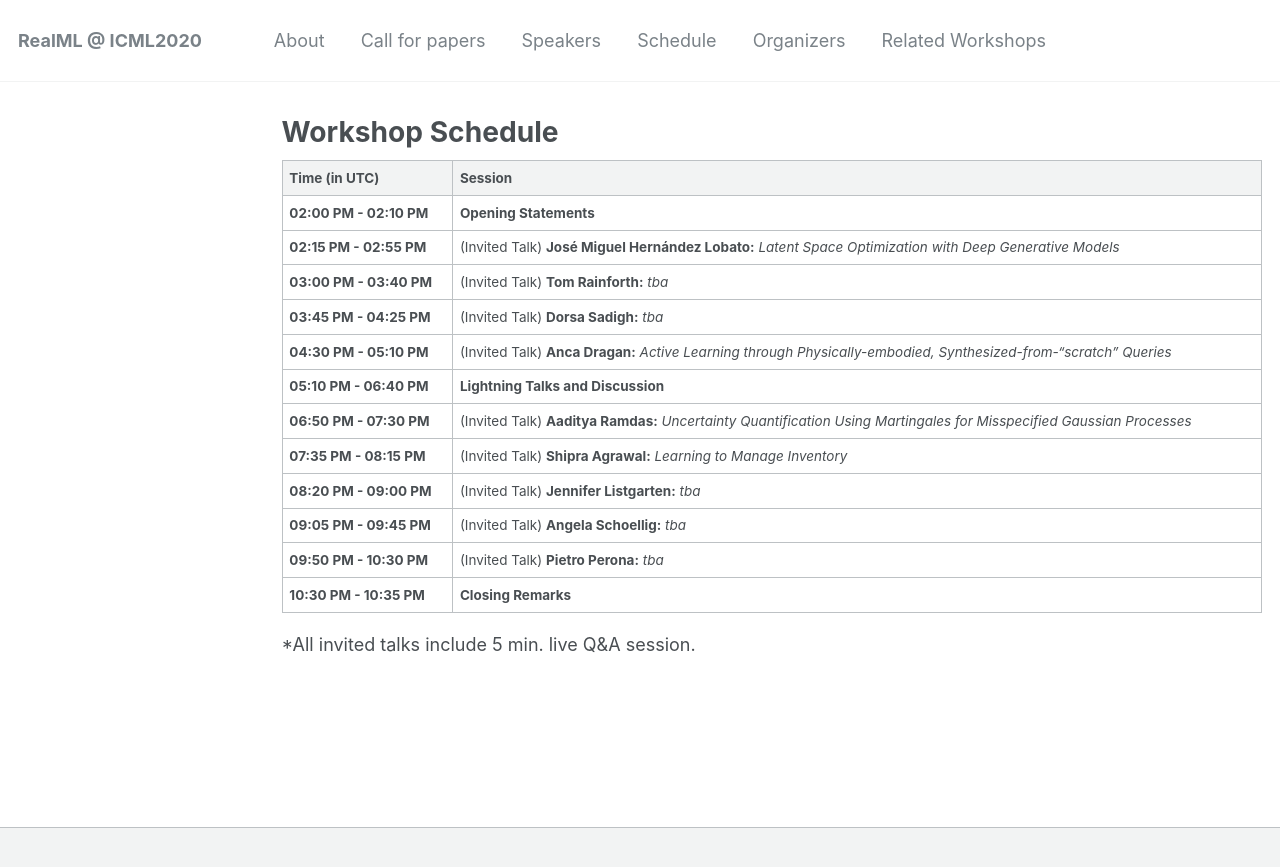
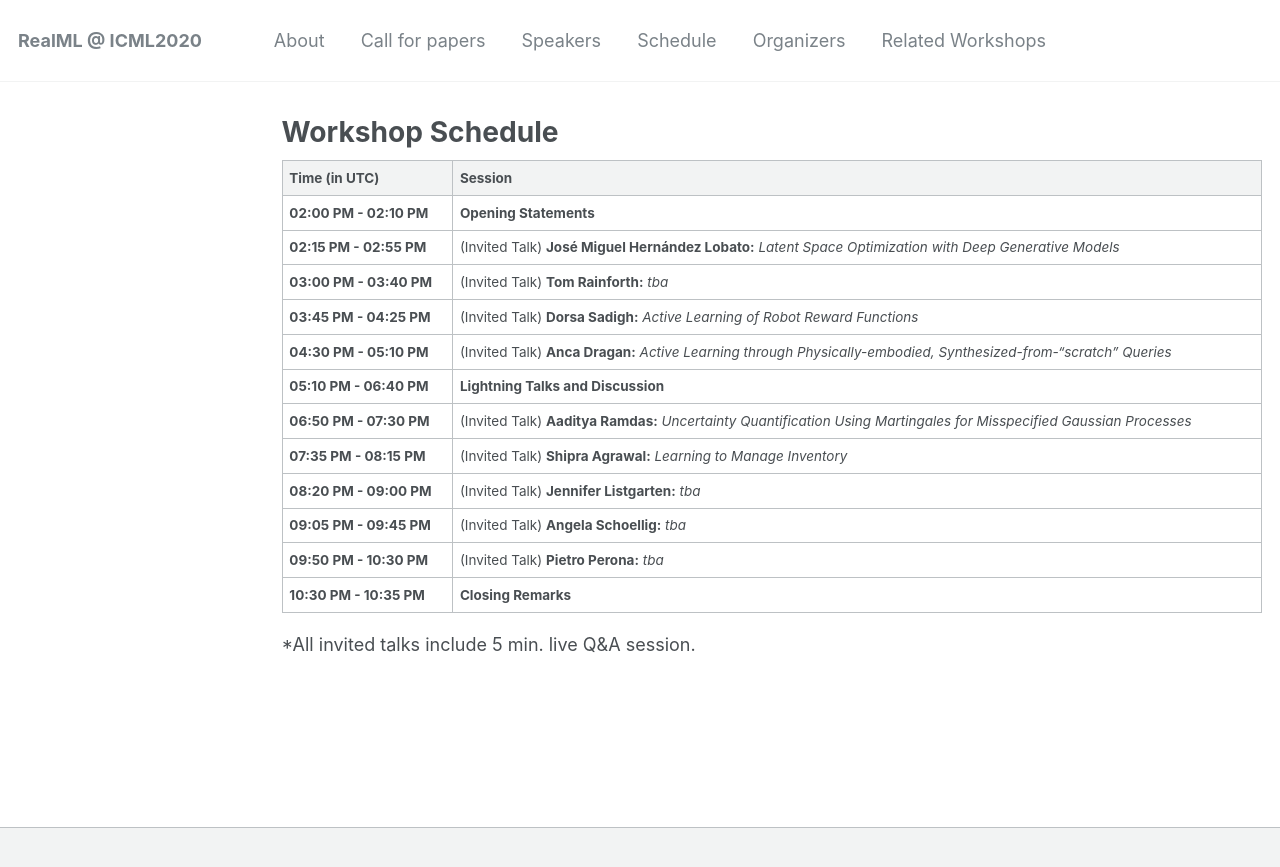
Before and after one commit to realworldml/icml2023, a Jekyll site: the page built from _pages/schedule.md, in a window 1280 px wide. Shown: the top 867 px of the page. Built offline with Jekyll 4.4.1, drawn with Linux system fonts in a browser that asks for light colours.

Commit message:
add Dorsa talk title to schedule

```diff
--- a/_pages/schedule.md
+++ b/_pages/schedule.md
@@ -10,7 +10,7 @@ author_profile: true
 **02:00 PM - 02:10 PM**  <a ></a> |	**Opening Statements**
 **02:15 PM - 02:55 PM**  <a ></a> |	(Invited Talk) **José Miguel Hernández Lobato:** *Latent Space Optimization with Deep Generative Models*
 **03:00 PM - 03:40 PM**  <a ></a> |	(Invited Talk) **Tom Rainforth:** *tba*
-**03:45 PM - 04:25 PM**  <a ></a> |   (Invited Talk) **Dorsa Sadigh:** *tba*
+**03:45 PM - 04:25 PM**  <a ></a> |   (Invited Talk) **Dorsa Sadigh:** *Active Learning of Robot Reward Functions*
 **04:30 PM - 05:10 PM**  <a ></a> |   (Invited Talk) **Anca Dragan:** *Active Learning through Physically-embodied, Synthesized-from-"scratch" Queries*
 **05:10 PM - 06:40 PM**  <a ></a> |	**Lightning Talks and Discussion**
 **06:50 PM - 07:30 PM**  <a ></a> |   (Invited Talk) **Aaditya Ramdas:** *Uncertainty Quantification Using Martingales for Misspecified Gaussian Processes*
@@ -26,7 +26,7 @@ author_profile: true
 <!--**02:00 PM - 02:10 PM**  <a target="_blank" href="https://calendar.google.com/event?action=TEMPLATE&amp;tmeid=MzdmOHAxMjE1MDdnaWhzNHNxOWVoZXIyMHMgbHNtdmZrc29uNXI0dG9ob2trMHFwY291MmtAZw&amp;tmsrc=lsmvfkson5r4tohokk0qpcou2k%40group.calendar.google.com"><img border="0" src="https://www.google.com/calendar/images/ext/gc_button1_en.gif"></a> |	**Opening Statements** -->
 <!--**02:15 PM - 02:55 PM**  <a target="_blank" href="https://calendar.google.com/event?action=TEMPLATE&amp;tmeid=NDlydm9tdXZyZTE4cG83OG1rNGtmaGk2cDAgbHNtdmZrc29uNXI0dG9ob2trMHFwY291MmtAZw&amp;tmsrc=lsmvfkson5r4tohokk0qpcou2k%40group.calendar.google.com"><img border="0" src="https://www.google.com/calendar/images/ext/gc_button1_en.gif"></a> |	(Invited Talk) **José Miguel Hernández Lobato:** *Latent Space Optimization with Deep Generative Models*-->
 <!--**03:00 PM - 03:40 PM**  <a target="_blank" href="https://calendar.google.com/event?action=TEMPLATE&amp;tmeid=Nmk2ZzdpMzRsbmgwZzhjMTIyZGlxY2c4cmwgbHNtdmZrc29uNXI0dG9ob2trMHFwY291MmtAZw&amp;tmsrc=lsmvfkson5r4tohokk0qpcou2k%40group.calendar.google.com"><img border="0" src="https://www.google.com/calendar/images/ext/gc_button1_en.gif"></a> |	(Invited Talk) **Tom Rainforth:** *tba*-->
-<!--**03:45 PM - 04:25 PM**  <a target="_blank" href="https://calendar.google.com/event?action=TEMPLATE&amp;tmeid=MzhxdnUxcnIxY3M3Z2ZzdDl1N29ucGMzczkgbHNtdmZrc29uNXI0dG9ob2trMHFwY291MmtAZw&amp;tmsrc=lsmvfkson5r4tohokk0qpcou2k%40group.calendar.google.com"><img border="0" src="https://www.google.com/calendar/images/ext/gc_button1_en.gif"></a> |   (Invited Talk) **Dorsa Sadigh:** *tba*-->
+<!--**03:45 PM - 04:25 PM**  <a target="_blank" href="https://calendar.google.com/event?action=TEMPLATE&amp;tmeid=MzhxdnUxcnIxY3M3Z2ZzdDl1N29ucGMzczkgbHNtdmZrc29uNXI0dG9ob2trMHFwY291MmtAZw&amp;tmsrc=lsmvfkson5r4tohokk0qpcou2k%40group.calendar.google.com"><img border="0" src="https://www.google.com/calendar/images/ext/gc_button1_en.gif"></a> |   (Invited Talk) **Dorsa Sadigh:** *Active Learning of Robot Reward Functions*-->
 <!--**04:30 PM - 05:10 PM**  <a target="_blank" href="https://calendar.google.com/event?action=TEMPLATE&amp;tmeid=NWQ5YjJyb3NvbHE5c2ZtZGhlaG1oMmtscTIgbHNtdmZrc29uNXI0dG9ob2trMHFwY291MmtAZw&amp;tmsrc=lsmvfkson5r4tohokk0qpcou2k%40group.calendar.google.com"><img border="0" src="https://www.google.com/calendar/images/ext/gc_button1_en.gif"></a> |   (Invited Talk) **Anca Dragan:** *Active Learning through Physically-embodied, Synthesized-from-"scratch" Queries*-->
 <!--**05:10 PM - 06:40 PM**  <a target="_blank" href="https://calendar.google.com/event?action=TEMPLATE&amp;tmeid=NGRhYjluc2xjdTU3Y2h2dG5qMjkyZGswdGMgbHNtdmZrc29uNXI0dG9ob2trMHFwY291MmtAZw&amp;tmsrc=lsmvfkson5r4tohokk0qpcou2k%40group.calendar.google.com"><img border="0" src="https://www.google.com/calendar/images/ext/gc_button1_en.gif"></a> |	**Lightning Talks and Discussion**-->
 <!--**06:50 PM - 07:30 PM**  <a target="_blank" href="https://calendar.google.com/event?action=TEMPLATE&amp;tmeid=NGVkZ2kycmJiY2JjMGU3OGgxa3ZzNGlyY2MgbHNtdmZrc29uNXI0dG9ob2trMHFwY291MmtAZw&amp;tmsrc=lsmvfkson5r4tohokk0qpcou2k%40group.calendar.google.com"><img border="0" src="https://www.google.com/calendar/images/ext/gc_button1_en.gif"></a> |   (Invited Talk) **Aaditya Ramdas:** *Uncertainty Quantification Using Martingales for Misspecified Gaussian Processes*-->
```
